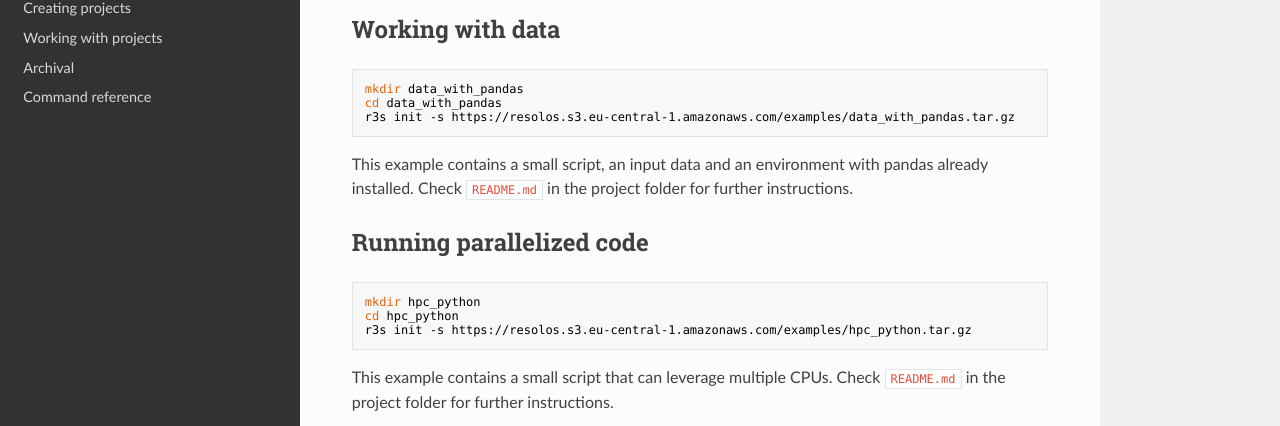
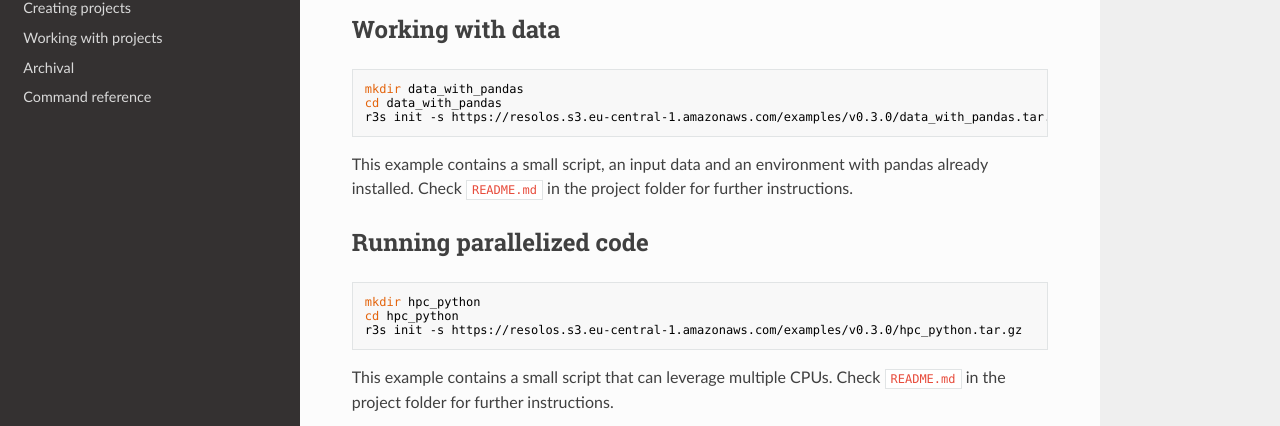
Before and after one commit to nuvolos-cloud/resolos, an MkDocs documentation site: the page built from docs/quickstart.md, in a window 1280 px wide. Shown: the part 291-717 px from the top of the page. Built offline with MkDocs 1.6.1, drawn with Linux system fonts in a browser that asks for light colours; nearby versions of some CDN libraries; some of the changed lines change nothing that is shown.

Commit message:
Version examples in docs as well

````diff
--- a/docs/quickstart.md
+++ b/docs/quickstart.md
@@ -11,7 +11,7 @@ After installing resolos and its dependencies, below are a few examples to get y
 ```
 mkdir data_with_pandas
 cd data_with_pandas
-r3s init -s https://resolos.s3.eu-central-1.amazonaws.com/examples/data_with_pandas.tar.gz
+r3s init -s https://resolos.s3.eu-central-1.amazonaws.com/examples/v0.3.0/data_with_pandas.tar.gz
 ```
 
 This example contains a small script, an input data and an environment with pandas already installed.
@@ -23,7 +23,7 @@ Check `README.md` in the project folder for further instructions.
 ```
 mkdir hpc_python
 cd hpc_python
-r3s init -s https://resolos.s3.eu-central-1.amazonaws.com/examples/hpc_python.tar.gz
+r3s init -s https://resolos.s3.eu-central-1.amazonaws.com/examples/v0.3.0/hpc_python.tar.gz
 ```
 
 This example contains a small script that can leverage multiple CPUs.
````
